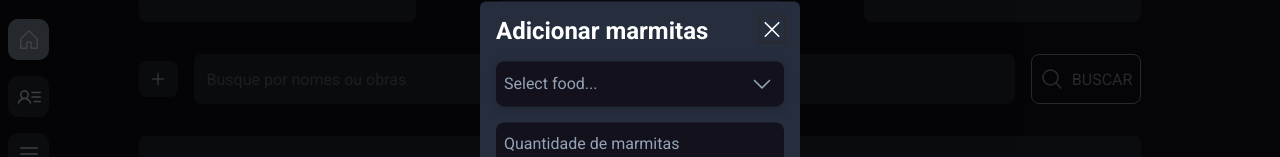
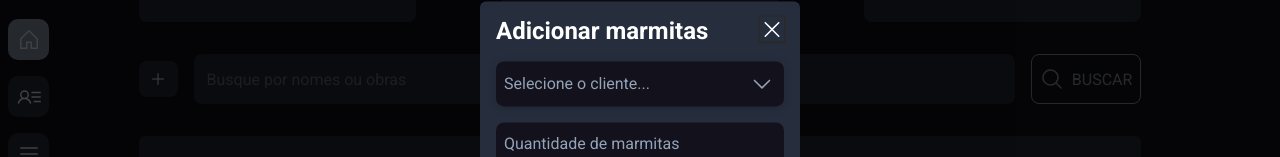
Before and after one commit to FelpFS1/lunchboxProject, a React (Vite) app: page / in a window 1280 px wide. Both pictures are taken after a click on the button 158 px from the left and 354 px from the top of the page. Shown: the part 275-432 px from the top of the page. Built offline with nearby package versions, Linux system fonts and the light colour scheme.

Commit message:
remove: unnecessary component attributes

```diff
--- a/src/components/AddlunchButton/index.tsx
+++ b/src/components/AddlunchButton/index.tsx
@@ -21,10 +21,10 @@ export default function AddlunchButton() {
         <Styles.ModalTitle>Adicionar marmitas</Styles.ModalTitle>
         <Styles.FormContainer onSubmit={handleSubmit}>
           <Select.Root>
-            <Styles.SelectTrigger aria-label="Food">
-              <Select.Value placeholder="Select food..." />
+            <Styles.SelectTrigger aria-label="Client">
+              <Select.Value placeholder="Selecione o cliente..." />
 
-              <Select.Icon className="SelectIcon">
+              <Select.Icon>
                 <CaretDown size={24} />
               </Select.Icon>
             </Styles.SelectTrigger>
@@ -35,9 +35,7 @@ export default function AddlunchButton() {
                 </Styles.SelectScrollButton>
                 <Select.Viewport>
                   <Select.Group>
-                    <SelectItem value="apple">apple</SelectItem>
-                    <SelectItem value="banana">Banana</SelectItem>
-                    <SelectItem value="orange">Orange</SelectItem>
+                    <SelectItem value="id">Osmar</SelectItem>
                   </Select.Group>
                 </Select.Viewport>
                 <Select.ScrollDownButton />
```
